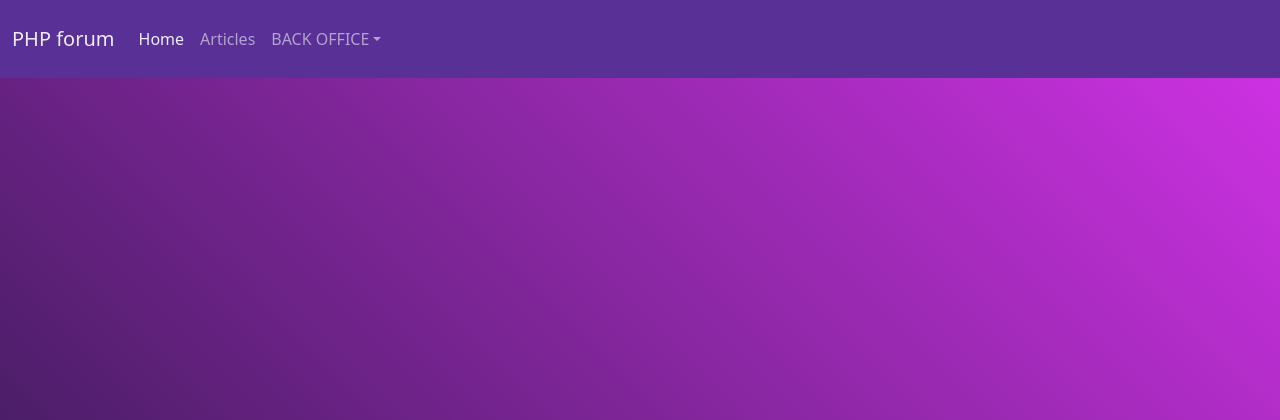
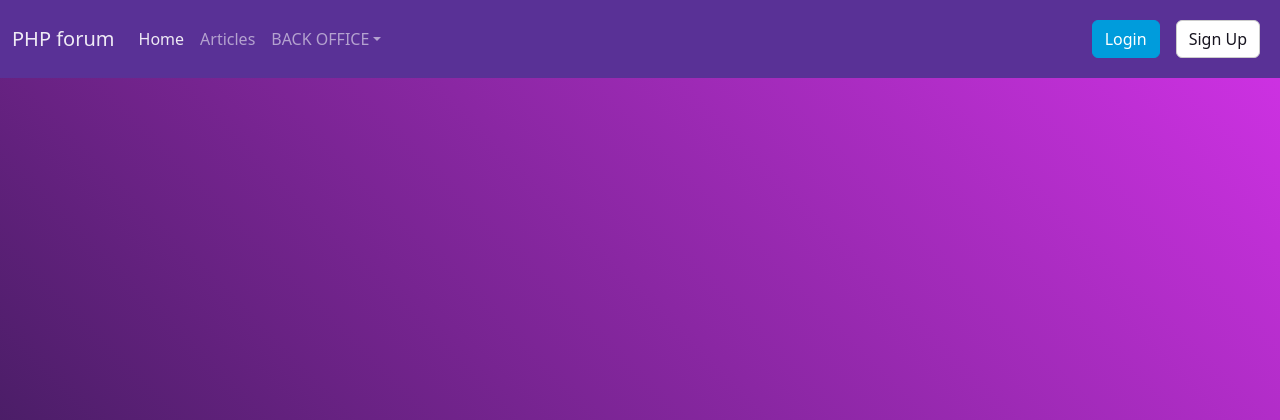
Before and after one commit to s-t-e-v/phpforum, a PHP site: page /phpforum/ in a window 1280 px wide. Shown: the top 420 px of the page. Run offline with PHP 8.4, Linux system fonts and the light colour scheme; data that the repository does not hold is empty; some libraries are stand-ins or nearby versions.

Commit message:
login/signup button

```diff
--- a/views/_partials/header.php
+++ b/views/_partials/header.php
@@ -48,6 +48,11 @@
               </div>
             </li>
           </ul>
+          <div class="navbar-nav ms-auto">
+            <a href="<?= BASE . 'login'; ?>" class="btn btn-info mx-2 rounded">Login</a>
+            <a href="<?= BASE . 'signup'; ?>" class="btn btn-secondary mx-2 rounded">Sign Up</a>
+          </div>
+
         </div>
       </div>
     </nav>
```
